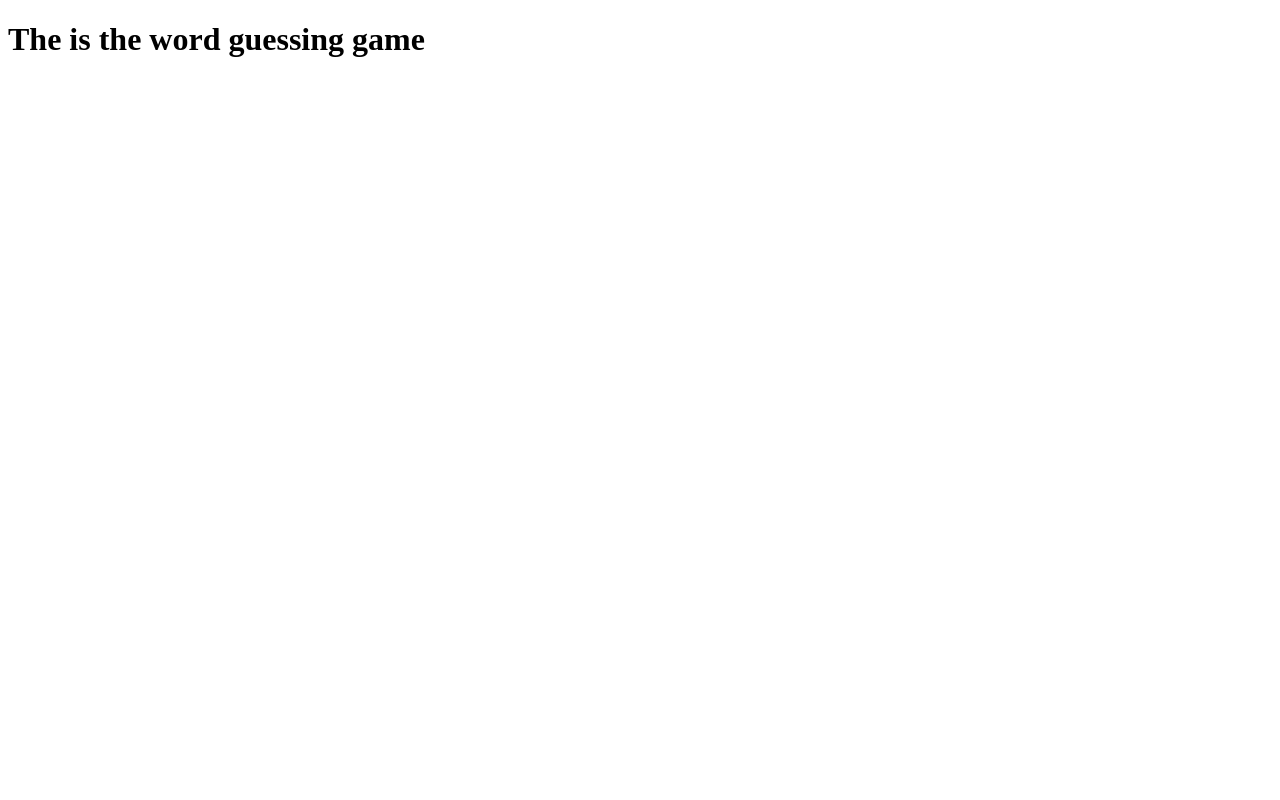
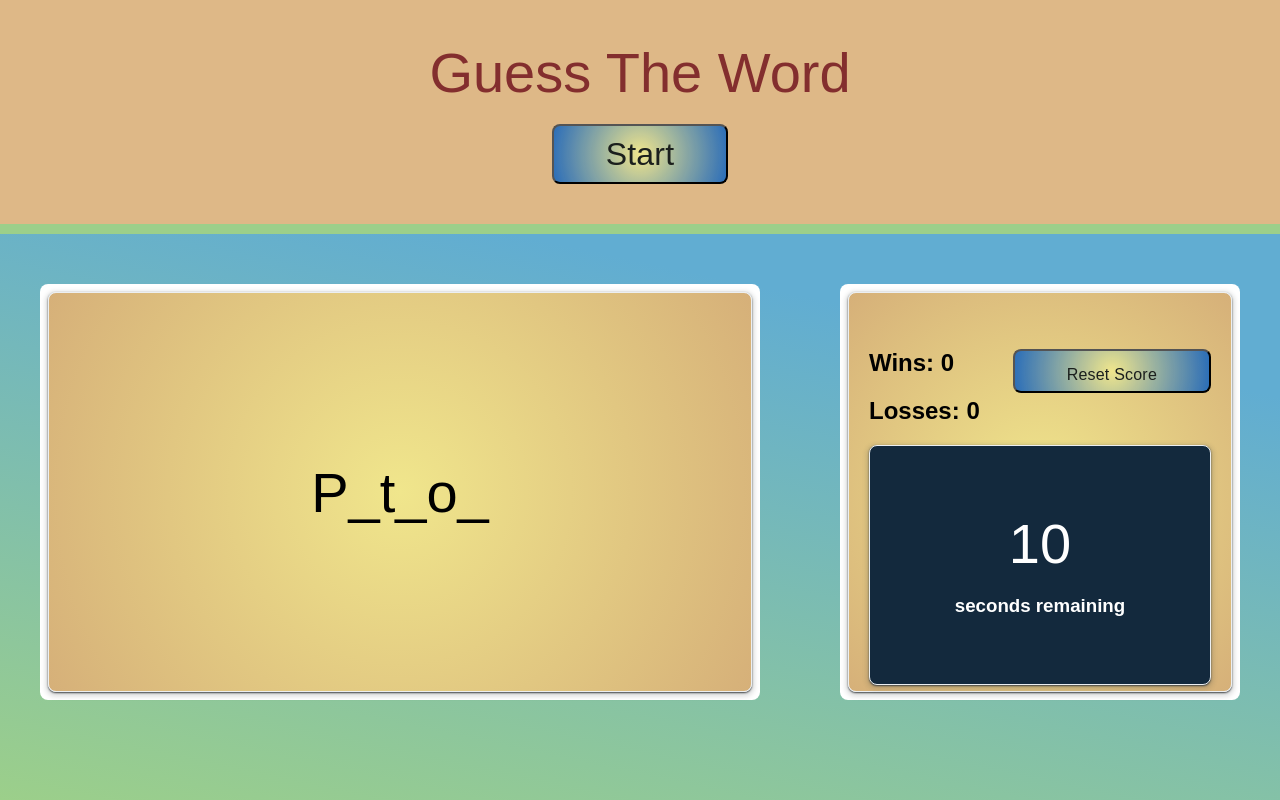
Before and after one commit to dodor101/guess-the-word, a plain HTML site: page index.html in a window 1280 px wide. Drawn offline with Linux system fonts and the light colour scheme; files whose address does not match are found by name.

Commit message:
Build view

```diff
--- a/assets/css/style.css
+++ b/assets/css/style.css
@@ -0,0 +1,141 @@
+* {
+  box-sizing: border-box;
+}
+/* body styling */
+body {
+  font-family: Arial, Helvetica, sans-serif;
+  margin: 0;
+  display: flex;
+  flex-direction: column;
+  min-height: 100vh;
+  justify-content: flex-start;
+  background: linear-gradient(12deg, rgb(156, 207, 138) 0%, rgb(97, 173, 210) 63%);
+}
+/* header styling */
+header {
+  padding: 40px;
+  text-align: center;
+  background-color: burlywood;
+  color: #832e2e;
+  border-bottom: 10px solid rgb(156, 207, 138);
+}
+
+/* button Styling  */
+button {
+  background: radial-gradient(circle, rgba(240, 230, 140, 1) 0%, rgba(33, 105, 187, 0.954) 100%);
+  border-radius: 8px;
+  color: #1b1f1d;
+  cursor: pointer;
+  font-size: 2rem;
+  letter-spacing: 0.21px;
+  line-height: 16px;
+  max-width: 255px;
+  padding: 20px 52px;
+  text-align: center;
+  transition-duration: 0.15s;
+  transition-property: background-color;
+  transition-timing-function: linear;
+  margin-top: 0.6em;
+}
+/* main Styling */
+main {
+  display: flex;
+  flex-wrap: wrap;
+  justify-content: space-around;
+}
+/* section styling */
+section {
+  flex: 0 auto;
+  padding: 8px;
+  margin-top: 50px;
+  background-color: white;
+  border-radius: 8px;
+}
+/* Style reset button */
+.reset-button {
+  font-size: 16px;
+  height: 30px;
+  line-height: 8px;
+  margin-top: 20px;
+}
+
+/* styling for the result board */
+.win-loss-container {
+  display: flex;
+  justify-content: space-between;
+  margin-top: 16px;
+}
+/* styling for the result board */
+.results {
+  width: 30vw;
+  height: 400px;
+}
+/* card styling */
+.card {
+  background: radial-gradient(circle, rgba(240,230,140,1) 0%, rgba(187,124,33,0.604079131652661) 100%);
+  border: 1px solid #eceff1;
+  border-radius: 8px;
+  box-shadow: rgba(60, 64, 67, 2) 0 1px 2px 0,
+    rgba(60, 64, 67, 0.15) 0 2px 4px 3px;
+  margin: auto;
+  padding: 20px;
+}
+
+
+.word-guess {
+  width: 55vw;
+  height: 400px;
+}
+
+/* styling for the word board */
+.word-blanks {
+  line-height: 360px;
+}
+.large-font {
+  font-size: 3.5em;
+  text-align:center;
+}
+.timer {
+  height: 240px;
+  padding: 10px;
+  background: #13293d;
+  color: #fff;
+  text-align: center;
+}
+.timer-text {
+  padding: 55px;
+}
+/* Add media queries */
+@media screen and (max-width: 504px) {
+  .large-font {
+    font-size: 2em;
+  }
+
+  .reset-button {
+    font-size: 12px;
+    width: 20ox;
+
+  }
+
+  .timer {
+    height: 200px;
+  }
+}
+/* break */
+
+@media screen and (max-width: 1183px) {
+  main {
+    flex-direction: column;
+  }
+
+  .word-guess,
+  .results {
+    width: 90vw;
+  }
+
+  section {
+    background-color: white;
+    margin: 20px auto;
+    width: 92vw;
+  }
+}
--- a/index.html
+++ b/index.html
@@ -1,14 +1,45 @@
 <!DOCTYPE html>
 <html lang="en">
   <head>
-  <meta charset="UTF-8">
-  <meta http-equiv="X-UA-Compatible" content="IE=edge">
-  <meta name="viewport" content="width=device-width, initial-scale=1.0">
+    <meta charset="UTF-8" />
+    <meta http-equiv="X-UA-Compatible" content="IE=edge" />
+    <meta name="viewport" content="width=device-width, initial-scale=1.0" />
     <title>Guess The Word</title>
-  <link rel="stylesheet" href="./assets/css/style.css">
+    <link rel="stylesheet" href="./assets/css/style.css" />
   </head>
   <body>
-  <h1>The is the word guessing game</h1>
+    <header>
+      <div class="large-font">Guess The Word</div>
+      <button class='start-button'>Start</button>
+    </header>
+
+    <main>
+      <section>
+        <div class=' card word-guess'>
+          <div class="large-font word-blanks">P_t_o_</div>
+        </div>
+      </section>
+      <!-- Section to show the results -->
+      <section>
+        <div class=" card results">
+          <div class="win-loss-container"
+>
+            <div>
+              <h2>Wins: <span class='win'>0</span></h2>
+              <h2>Losses: <span class='lose'>0</span></h2>
+            </div>
+            <button class='reset-button'>Reset Score</button>
+          </div>
+          <!-- Show timer -->
+          <div  class="card timer">
+            <div class='timer-text'>
+              <div class="large-font timer-count">10</div>
+              <h3>seconds remaining</h3>
+            </div>
+          </div>
+        </div>
+      </section>
+    </main>
     <script src="./assets//js/index.js"></script>
   </body>
 </html>
```
Lines whose indentation alone changed are shown as unchanged.
